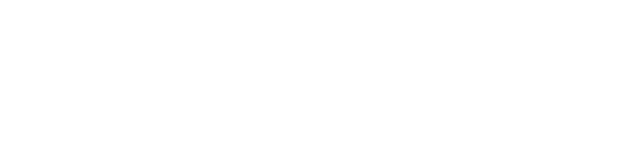
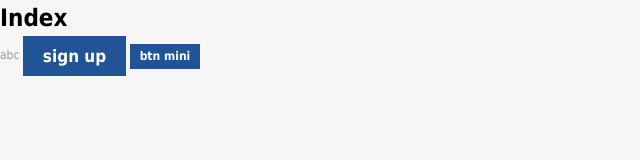
Before and after one commit to LeanneTN/mystore-front-web, a website built with webpack: page src/view/index.html in a window 1280 px wide. Shown: the whole page, without its empty margins (0-640 px from the left). Built offline with nearby package versions, Linux system fonts and the light colour scheme.

Commit message:
style: style of global page and buttons

```diff
--- a/src/page/common/index.js
+++ b/src/page/common/index.js
@@ -1,2 +1,5 @@
+require('./mystore.css');
 var t = require('../../utils/util.js')
 console.log(t.a)
+
+module.exports = t
--- a/src/page/common/mystore.css
+++ b/src/page/common/mystore.css
@@ -35,3 +35,39 @@ input[type='checkbox']{
 }
 
 /* global style*/
+.hide {
+    display: none;
+
+}
+
+.link{
+    color: #999;
+    cursor: pointer;
+    text-decoration: none;
+}
+.link:hover{
+    color: #215496;
+}
+
+.btn{
+    display: inline-block;
+    padding: 0 20px;
+    height: 40px;
+    line-height: 40px;
+    vertical-align: middle;
+    border: none;
+    background: #215496;
+    color: #fff;
+    font-size: 17px;
+    font-weight: bold;
+    text-decoration: none;
+    outline: none;
+    cursor: pointer;
+}
+
+.btn-mini{
+    height: 25px;
+    line-height: 25px;
+    font-size: 12px;
+    padding: 0 10px;
+}
--- a/src/page/index/index.css
+++ b/src/page/index/index.css
@@ -1,3 +1,3 @@
 body{
-    font-size: 40px;
+    /*font-size: 40px;*/
 }
--- a/src/page/index/index.js
+++ b/src/page/index/index.js
@@ -1,5 +1,6 @@
 console.log("index: index.js")
 require('./index.css')
+require('../common/index.js');
 var t = require('../../utils/util.js')
 
 console.log(t.a);
--- a/src/view/index.html
+++ b/src/view/index.html
@@ -5,6 +5,10 @@
     <title>My Store</title>
 </head>
 <body>
+    <h1> Index</h1>
+    <a href="#" class="link">abc</a>
+    <a href="" class="btn">sign up</a>
+    <a href="" class="btn btn-mini">btn mini</a>
     <%= require('./common/common-footer.htm') %>
 </body>
 </html>
```
